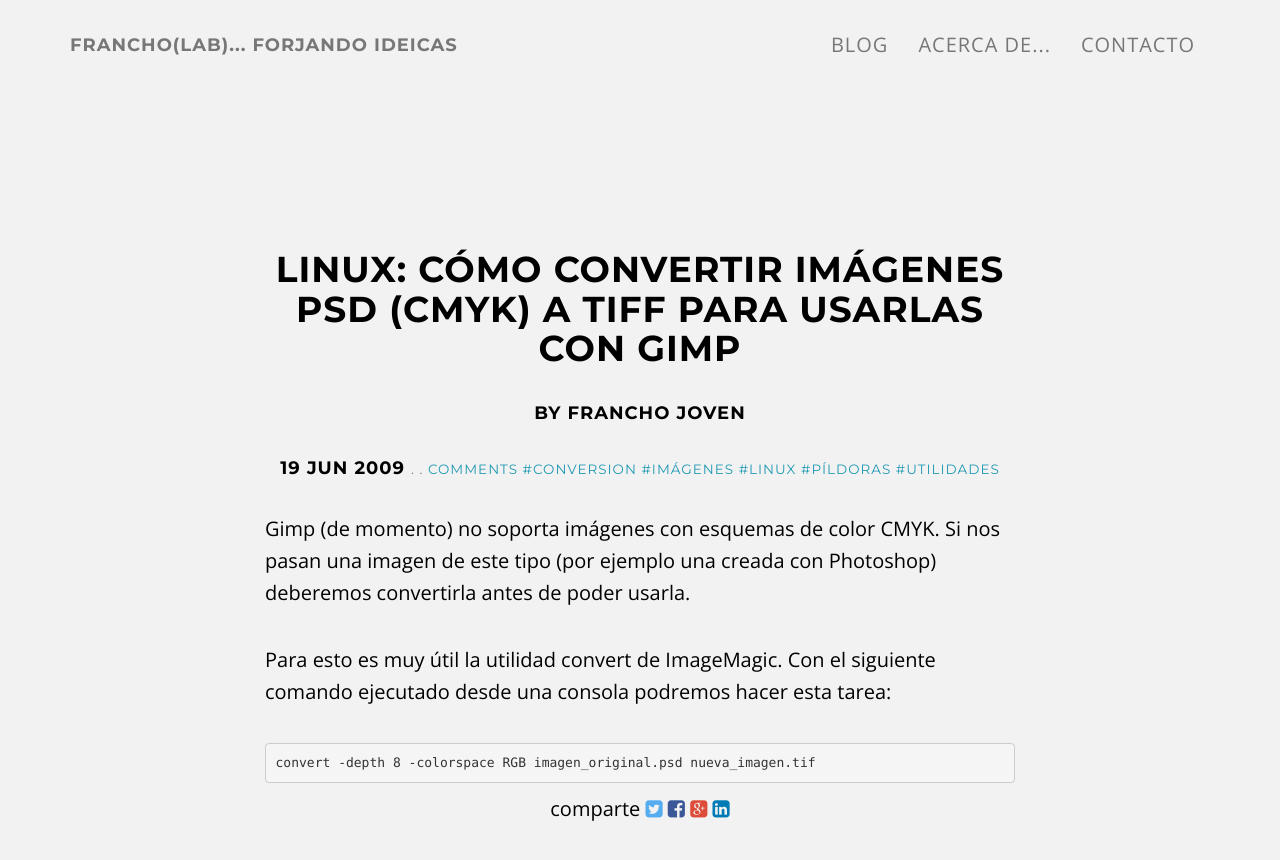
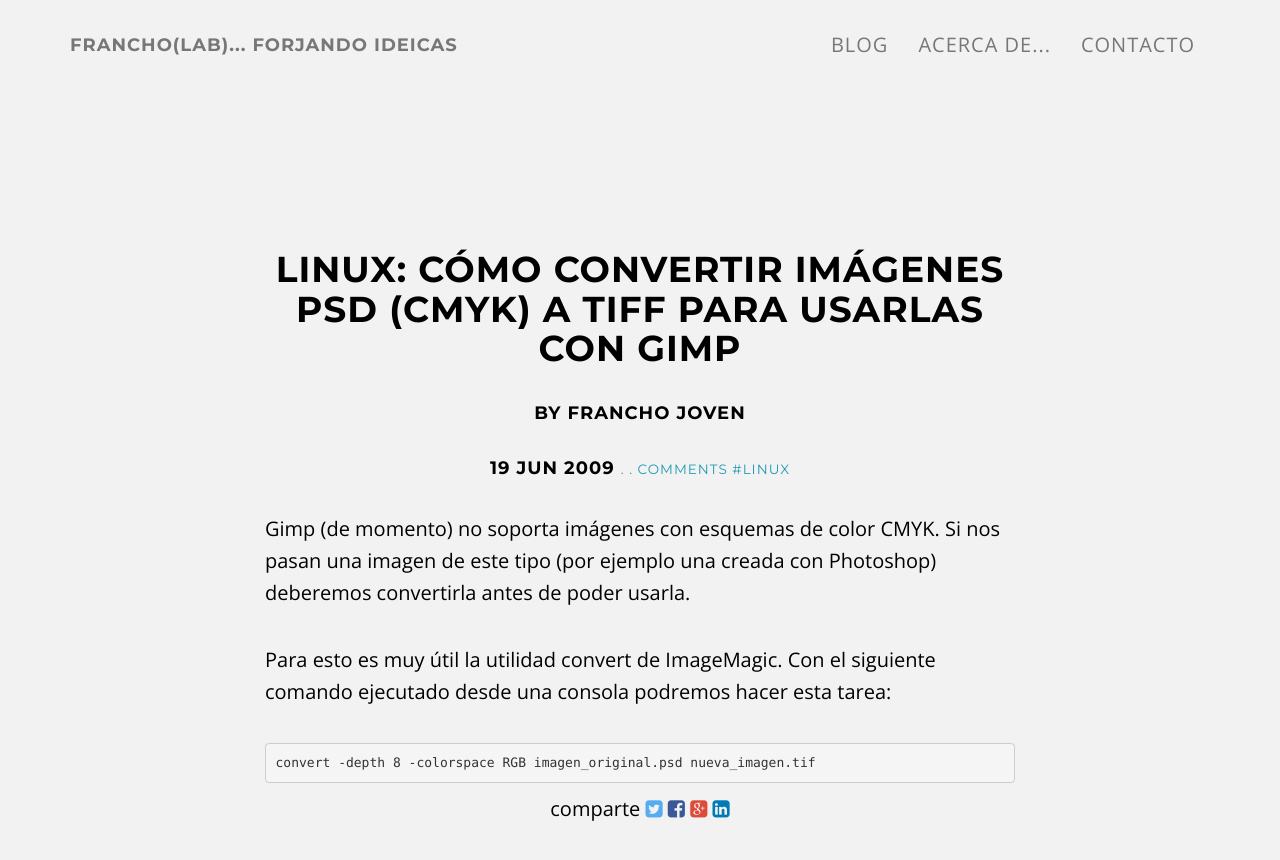
Before and after one commit to francho/francho.github.io, a Jekyll site: the page built from _posts/2009-06-20-linux-como-convertir-imagenes-psd-cmyk-a-tiff-para-usarlas-con-gimp.html, in a window 1280 px wide and 900 px high. Shown: the top 860 px of the window. Built offline with Jekyll 4.4.1, drawn with Linux system fonts in a browser that asks for light colours; comment, search, counter and statistics services are not loaded.

Commit message:
Remove old tags

```diff
--- a/_posts/2009-06-20-linux-como-convertir-imagenes-psd-cmyk-a-tiff-para-usarlas-con-gimp.html
+++ b/_posts/2009-06-20-linux-como-convertir-imagenes-psd-cmyk-a-tiff-para-usarlas-con-gimp.html
@@ -2,15 +2,8 @@
 layout: post
 title: 'Linux: Cómo convertir imágenes PSD (CMYK) a Tiff para usarlas con Gimp'
 date: 2009-06-20 01:07:50.000000000 +02:00
-categories:
+tags:
 - linux
-- Píldoras
-tags:
-- conversion
-- imágenes
-- linux
-- Píldoras
-- utilidades
 status: publish
 type: post
 published: true
```
Also changed, not shown: _posts/2010-07-21-truco-android-como-generar-estadisticas-de-uso-de-nuestras-aplicaciones.html (+1 -6 lines).
